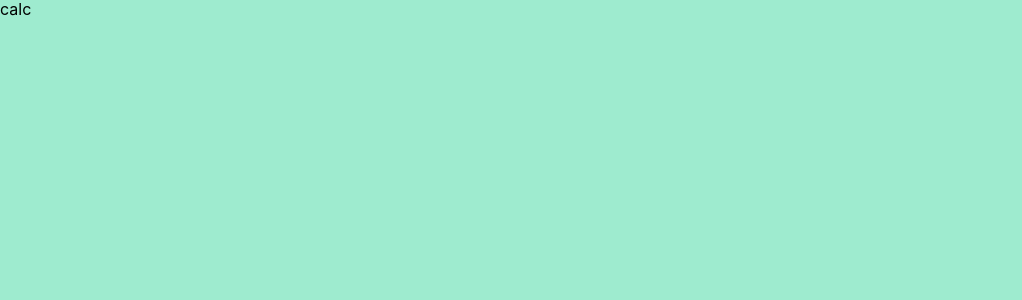
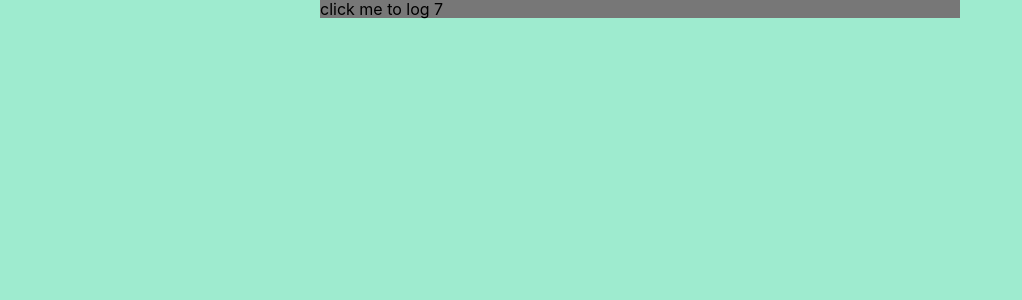
Before and after one commit to ColtonHibbert/javascript-calculator, a React (Create React App) app: page / in a window 1280 px wide. Shown: the top 300 px of the page, without its empty margins (0-1022 px from the left). Built offline with nearby package versions, Linux system fonts and the light colour scheme.

Commit message:
adding redux and basic logging for output to console, redux working

```diff
--- a/package.json
+++ b/package.json
@@ -5,7 +5,9 @@
   "dependencies": {
     "react": "^16.8.6",
     "react-dom": "^16.8.6",
+    "react-redux": "^7.0.3",
     "react-scripts": "3.0.0",
+    "redux": "^4.0.1",
     "tachyons": "^4.11.1"
   },
   "scripts": {
--- a/src/components/Calculator.js
+++ b/src/components/Calculator.js
@@ -2,8 +2,14 @@ import React from 'react';
 
 const Calculator = (props) => {
     return (
-        <div>
-
+        <div
+            className="
+            w-90 h-auto flex flex-column bg-gray
+            w-50-m
+            w-50-l
+            "
+        >
+            {props.children}
         </div>
     );
 }
--- a/src/components/Display.js
+++ b/src/components/Display.js
@@ -1,9 +1,9 @@
 import React from 'react';
 
-const Display = (props) => {
+const Display = ({changeDisplayUpper}) => {
     return (
-        <div>
-
+        <div className="pointer" onClick={changeDisplayUpper}>
+            click me to log 7
         </div>
     );
 }
--- a/src/containers/App.js
+++ b/src/containers/App.js
@@ -1,5 +1,24 @@
 import React, { Component } from 'react';
 import 'tachyons';
+import Calculator from '../components/Calculator.js';
+import Display from '../components/Display.js';
+import Buttons from '../components/Buttons.js';
+import { changeDisplayUpper } from '../services/actions.js';
+import { connect } from 'react-redux';
+
+
+const mapStateToProps = (state) => {
+  return {
+    displayUpper: state.displayUpper,
+    displayLower: state.displayLower,
+  }
+}
+
+const mapDispatchToProps = (dispatch) => {
+  return {
+    changeDisplayUpper: () => dispatch(changeDisplayUpper(7)),
+  }
+}
 
 class App extends Component {
   constructor() {
@@ -11,11 +30,16 @@ class App extends Component {
   }
   render() {
   return (
-    <div className="min-vh-100 bg-light-green">
-      calc
+    <div className="min-vh-100 bg-light-green flex flex-column items-center">
+      <Calculator>
+        <Display
+          changeDisplayUpper={this.props.changeDisplayUpper}
+        />
+        <Buttons />
+      </Calculator>
     </div>
   );
   }
 }
 
-export default App;
+export default connect(mapStateToProps, mapDispatchToProps)(App);
--- a/src/index.js
+++ b/src/index.js
@@ -3,8 +3,13 @@ import ReactDOM from 'react-dom';
 import './index.css';
 import App from './containers/App.js';
 import * as serviceWorker from './serviceWorker';
+import { createStore } from 'redux';
+import { Provider } from 'react-redux';
+import { rootReducer } from './services/reducers.js';
 
-ReactDOM.render(<App />, document.getElementById('root'));
+const store = createStore(rootReducer);
+
+ReactDOM.render(<Provider store={store}><App /></Provider>, document.getElementById('root'));
 
 // If you want your app to work offline and load faster, you can change
 // unregister() to register() below. Note this comes with some pitfalls.
--- /dev/null
+++ b/src/services/actions.js
@@ -0,0 +1,10 @@
+import  {CHANGE_DISPLAY_UPPER } from './constants.js';
+
+
+export const changeDisplayUpper = (value) => {
+    console.log(value);
+    return {
+        type: CHANGE_DISPLAY_UPPER,
+        payload: value,
+    }
+}
--- /dev/null
+++ b/src/services/constants.js
@@ -0,0 +1,2 @@
+
+export const CHANGE_DISPLAY_UPPER = "CHANGE_DISPLAY_UPPER";
--- /dev/null
+++ b/src/services/reducers.js
@@ -0,0 +1,14 @@
+import { CHANGE_DISPLAY_UPPER } from "./constants";
+
+const initialState = {
+    displayUpper: '',
+    displayLower: '',
+}
+
+export const rootReducer = (state=initialState, action={}) => {
+    if(action.type === CHANGE_DISPLAY_UPPER ) {
+        return {...state, displayUpper: action.payload }
+    } else {
+        return state;
+    }
+}
```
Also changed, not shown: 1 other file (tests, documents, lock files or other folders).
